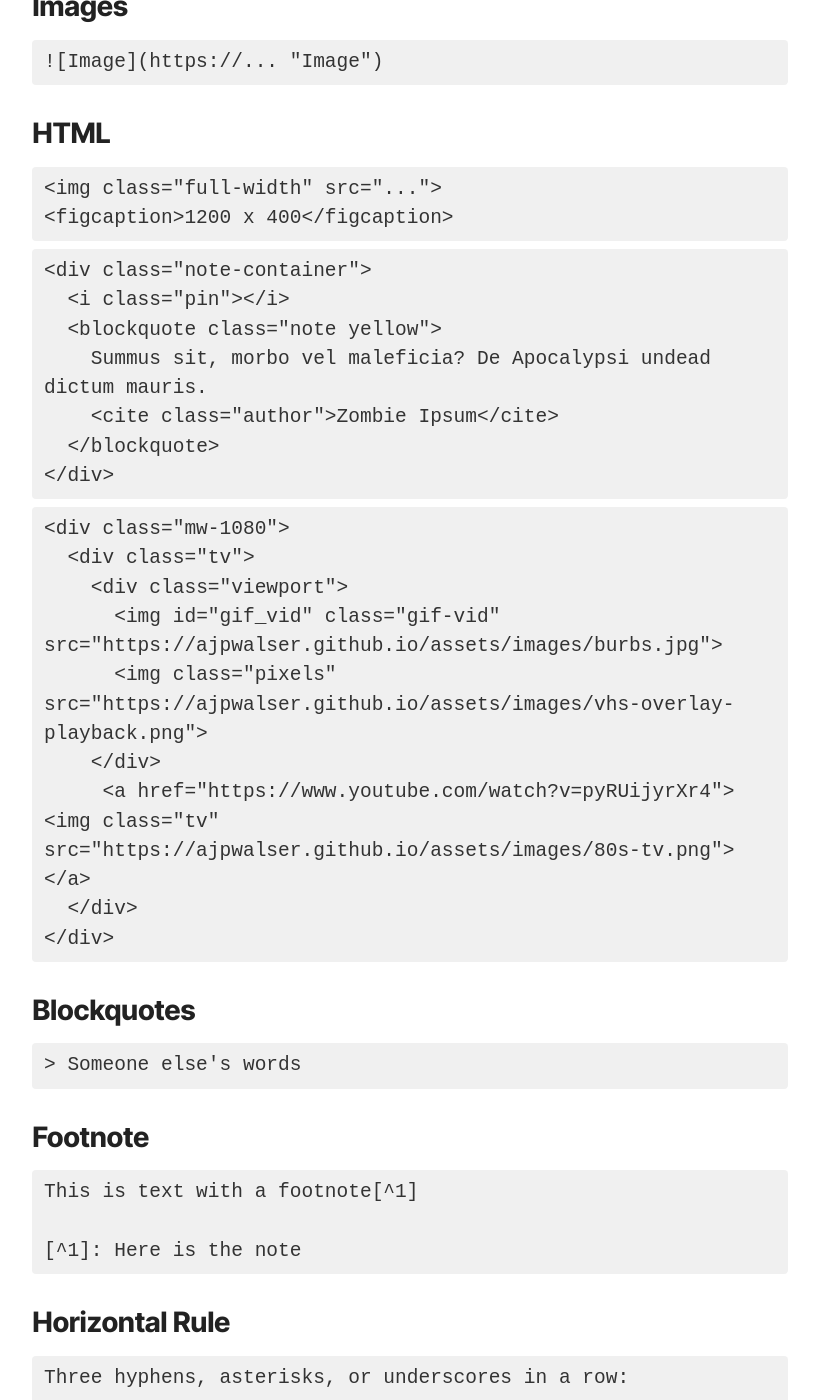
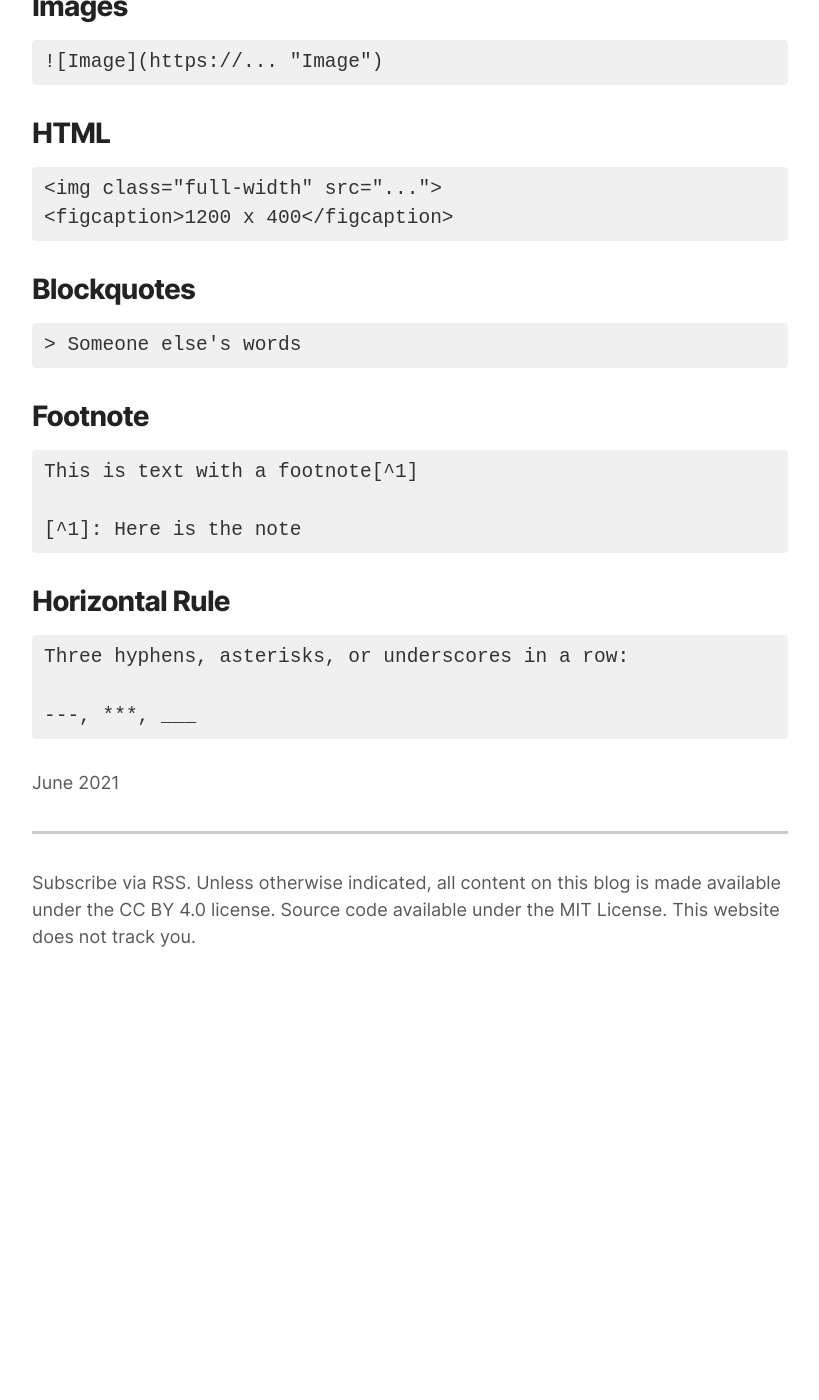
Before and after one commit to ajpwalser/ajpwalser.github.io, a Jekyll site: the page built from _posts/2021-06-24-markdown-syntax-guide.md, in a window 1280 px wide and 1400 px high, scrolled down 1951 px. Shown: the whole window, without its empty margins (230-1049 px from the left). Built offline with Jekyll 4.4.1, drawn with Linux system fonts in a browser that asks for light colours; after the commit the page ends 3037 px from its top, so only the background shows below that.

Commit message:
Update 2021-06-24-markdown-syntax-guide.md

````diff
--- a/_posts/2021-06-24-markdown-syntax-guide.md
+++ b/_posts/2021-06-24-markdown-syntax-guide.md
@@ -74,28 +74,6 @@ Inline-style link: [link](https://...)
 <figcaption>1200 x 400</figcaption>
 ```
 
-```
-<div class="note-container">
-  <i class="pin"></i>
-  <blockquote class="note yellow">
-    Summus sit, morbo vel maleficia? De Apocalypsi undead dictum mauris.
-    <cite class="author">Zombie Ipsum</cite>
-  </blockquote>
-</div>
-```
-
-```
-<div class="mw-1080">
-  <div class="tv">
-    <div class="viewport">
-      <img id="gif_vid" class="gif-vid" src="https://ajpwalser.github.io/assets/images/burbs.jpg">
-      <img class="pixels" src="https://ajpwalser.github.io/assets/images/vhs-overlay-playback.png">
-    </div>
-     <a href="https://www.youtube.com/watch?v=pyRUijyrXr4"><img class="tv" src="https://ajpwalser.github.io/assets/images/80s-tv.png"></a>
-  </div>
-</div>
-```
-
 ## Blockquotes
 
 ```
````
